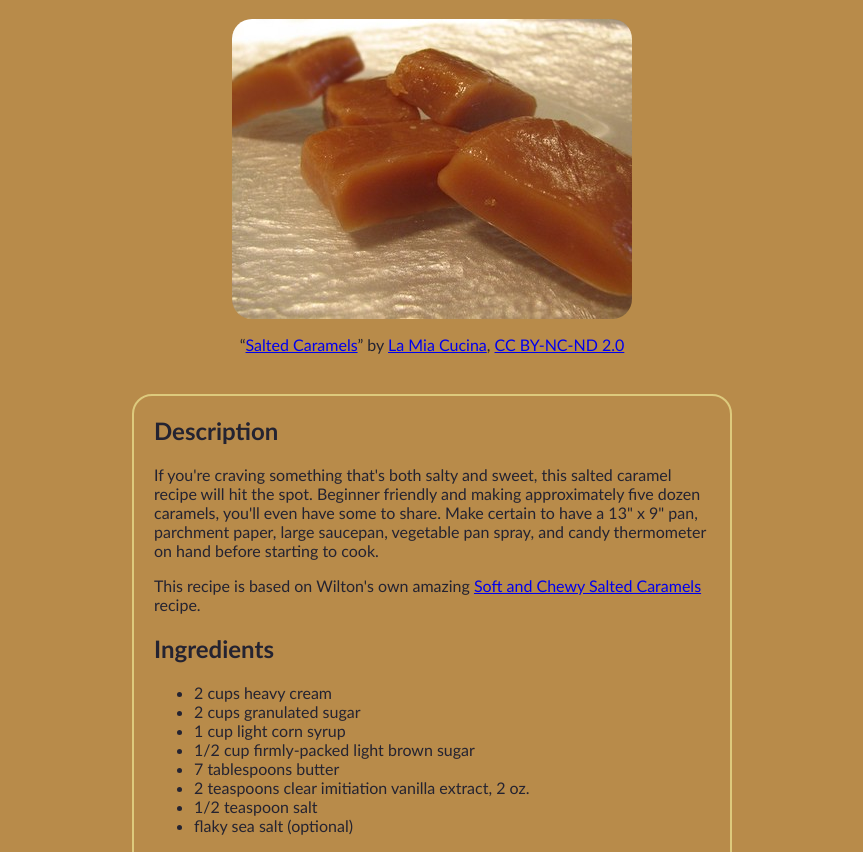
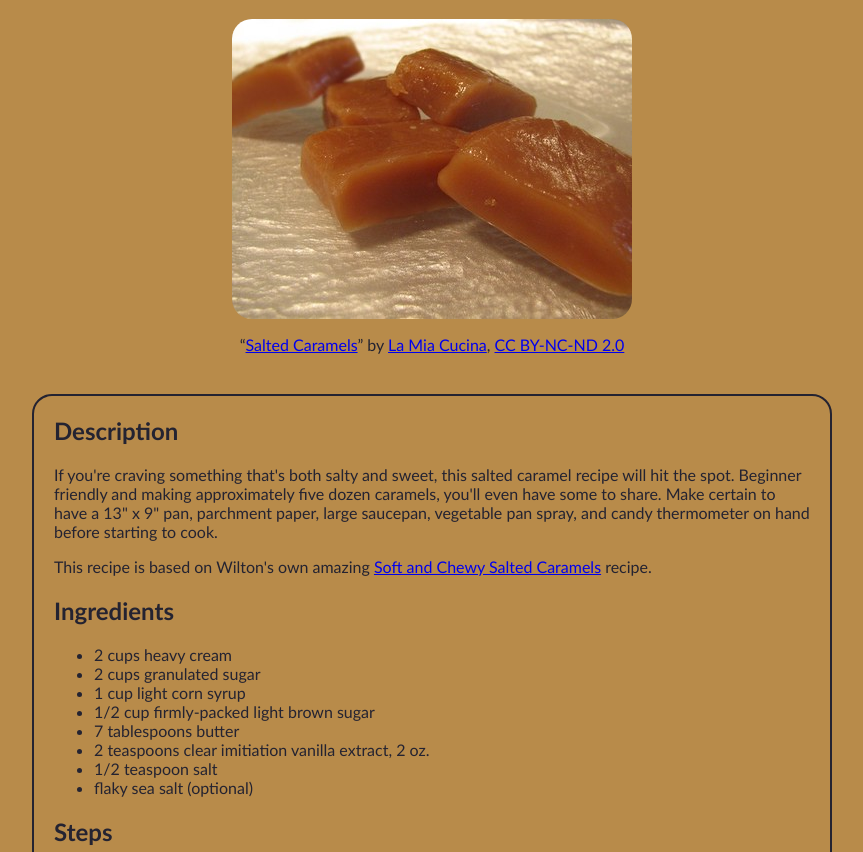
Before and after one commit to Falciron/odin-recipes-css, a plain HTML site: page recipes/salted-caramels.html in a window 1280 px wide. Shown: the part 63-915 px from the top of the page, without its empty margins (208-1071 px from the left). Drawn offline with Linux system fonts and the light colour scheme.

Commit message:
Expand the recipe body width and align colors
Ensure that lines aren't cut off awkwardly and
limit the number of colors used on each page to
conserver printer ink.

```diff
--- a/css/styles.css
+++ b/css/styles.css
@@ -22,16 +22,19 @@ html {
 
 .butterscotch {
     background-color: #a27035;
+    border-color: #242331;
     color: #242331;
 }
 
 .caramel {
     background-color: #b88b4a;
+    border-color: #242331;
     color: #242331;
 }
 
 .toffee {
     background-color: #533e2d;
+    border-color: #ddca7d;
     color: #ddca7d;
 }
 
@@ -56,8 +59,7 @@ html {
 }
 
 .recipe-body {
-    border-color: #ddca7d;
-    width: 600px;
+    width: 800px;
 }
 
 .recipe-list {
```
